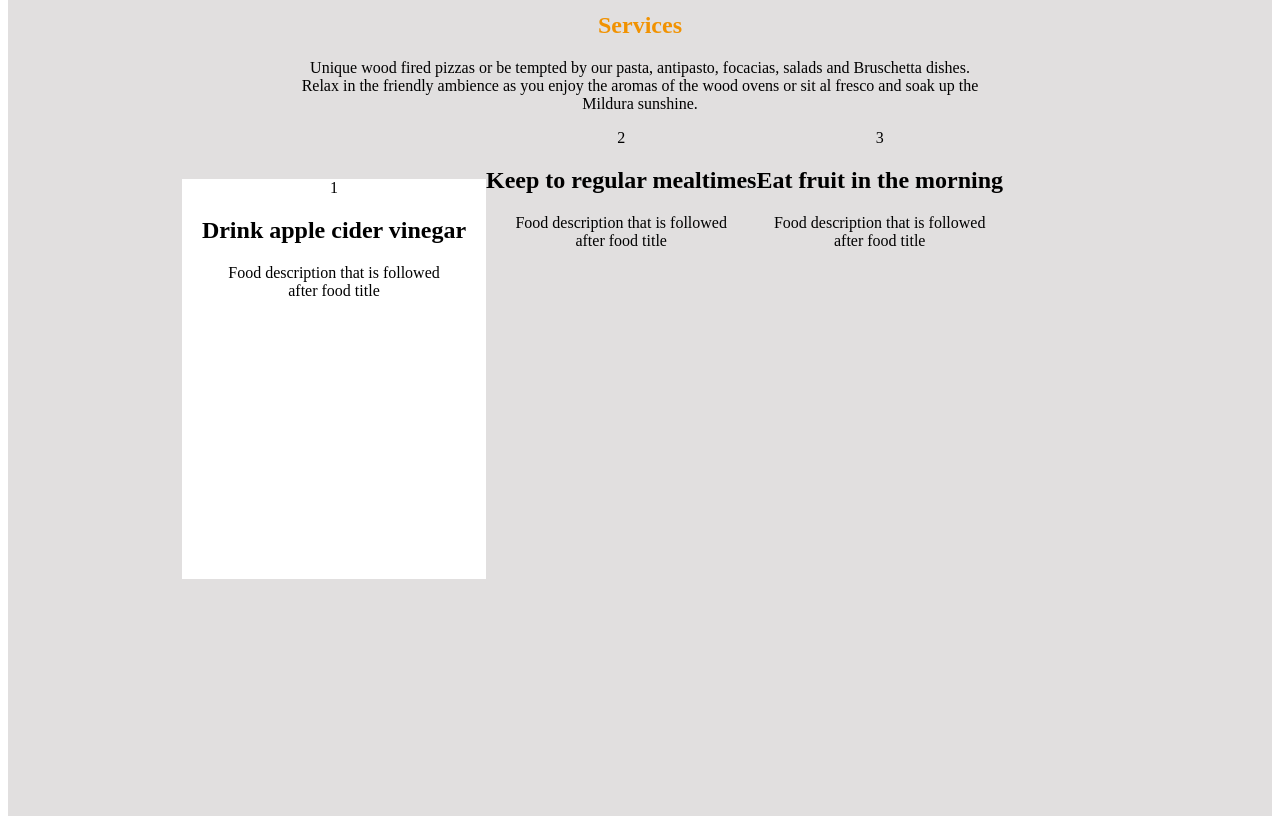
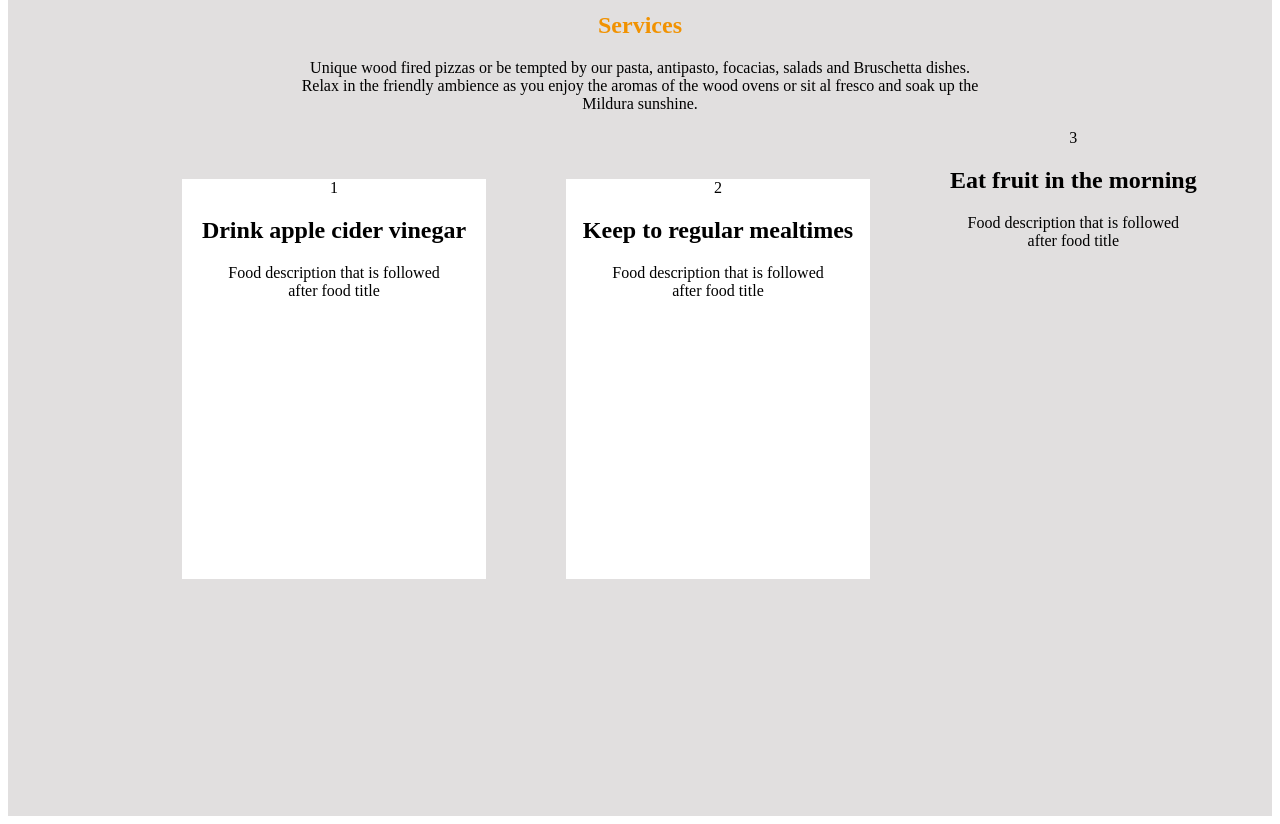
Before and after one commit to Samuel-Muriuki/Letuce-Eat, a plain HTML site: page index.html in a window 1280 px wide. Shown: the part 840-1664 px from the top of the page. Drawn offline with Linux system fonts and the light colour scheme.

Commit message:
It will add style to the second flexbox container

```diff
--- a/main.css
+++ b/main.css
@@ -93,3 +93,11 @@ button {
     background-color: white;
 
 }
+
+.flexbox-2 {
+    width: 25%;
+    margin-left: 80px;
+    margin-right: 80px;
+    margin-top: 50px;
+    background-color: white;
+}
```
